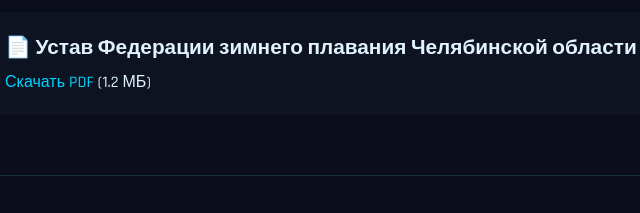
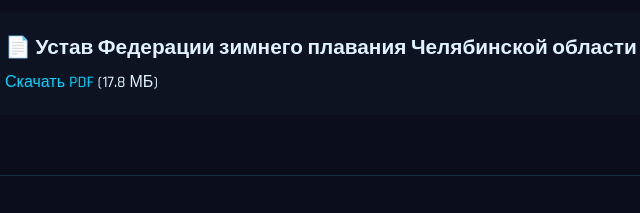
Before and after one commit to maycllnicus717-ai/fzpcho, a plain HTML site: page documents.html in a window 1280 px wide. Shown: the part 232-445 px from the top of the page, 264-904 px from the left. Drawn offline with Linux system fonts and the light colour scheme.

```diff
--- a/documents.html
+++ b/documents.html
@@ -61,7 +61,7 @@
             <!-- Здесь будут ссылки на ваши PDF-файлы -->
             <div class="doc-item">
                 <h3>📄 Устав Федерации зимнего плавания Челябинской области</h3>
-                <p><a href="docs/ustav.pdf" target="_blank">Скачать PDF</a> (1.2 МБ)</p>
+                <p><a href="docs/ustav.pdf" target="_blank">Скачать PDF</a> (17.8 МБ)</p>
             </div>
             <!-- Добавьте другие документы сюда по аналогии -->
         </div>
```
